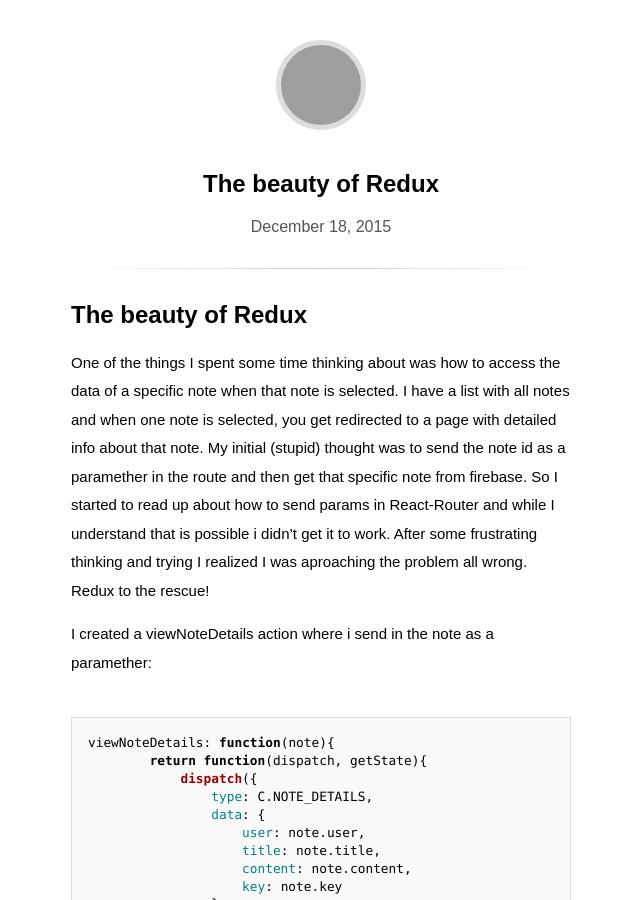
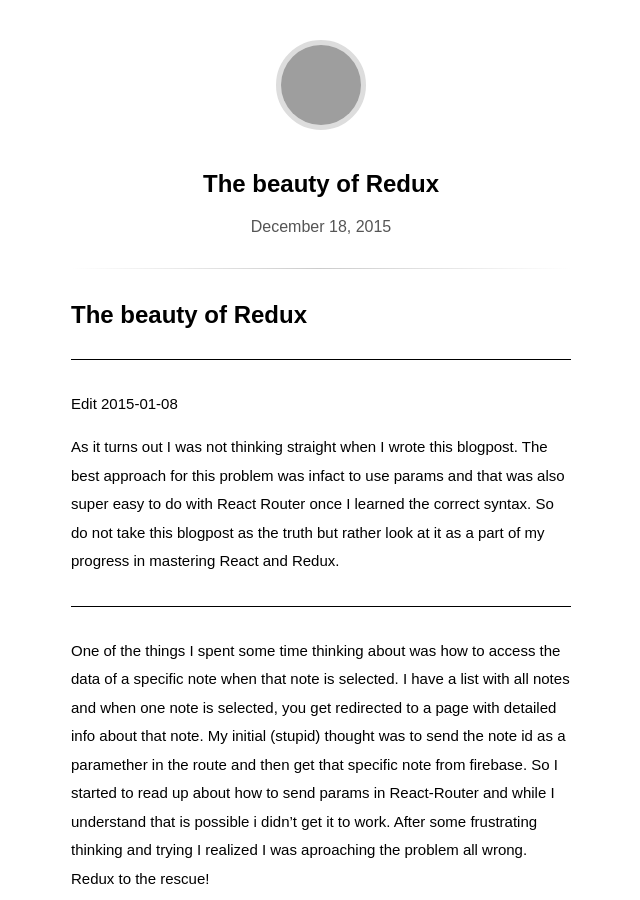
Before and after one commit to ViktorJ/ViktorJ.github.io, a Jekyll site: the page built from _posts/2015-12-18-beauty_of_redux.md, in a window 1280 px wide and 900 px high, cut to the strip 0-900 px from the top of the window. Shown: the whole strip, without its empty margins (319-959 px from the left). Built offline with Jekyll 4.4.1, drawn with Linux system fonts in a browser that asks for light colours; nearby versions of some CDN libraries; some web fonts are replaced; comment, search, counter and statistics services are not loaded; grey boxes are pictures that could not be loaded.

Commit message:
new blogpost

```diff
--- a/_posts/2015-12-18-beauty_of_redux.md
+++ b/_posts/2015-12-18-beauty_of_redux.md
@@ -4,6 +4,14 @@ updated: 2015-12-18
 ---
 
 # The beauty of Redux
+
+
+-----
+Edit 2015-01-08
+
+As it turns out I was not thinking straight when I wrote this blogpost. The best approach for this problem was infact to use params and that was also super easy to do with React Router once I learned the correct syntax. So do not take this blogpost as the truth but rather look at it as a part of my progress in mastering React and Redux.
+
+-----
 
 One of the things I spent some time thinking about was how to access the data of a specific note when that note is selected. I have a list with all notes and when one note is selected, you get redirected to a page with detailed info about that note.
 My initial (stupid) thought was to send the note id as a paramether in the route and then get that specific note from firebase. So I started to read up about how to send params in React-Router and while I understand that is possible i didn't get it to work. After some frustrating thinking and trying I realized I was aproaching the problem all wrong. Redux to the rescue!
```
Also changed, not shown: _posts/2016-01-08-project_update.md (added, +12 -0 lines).
